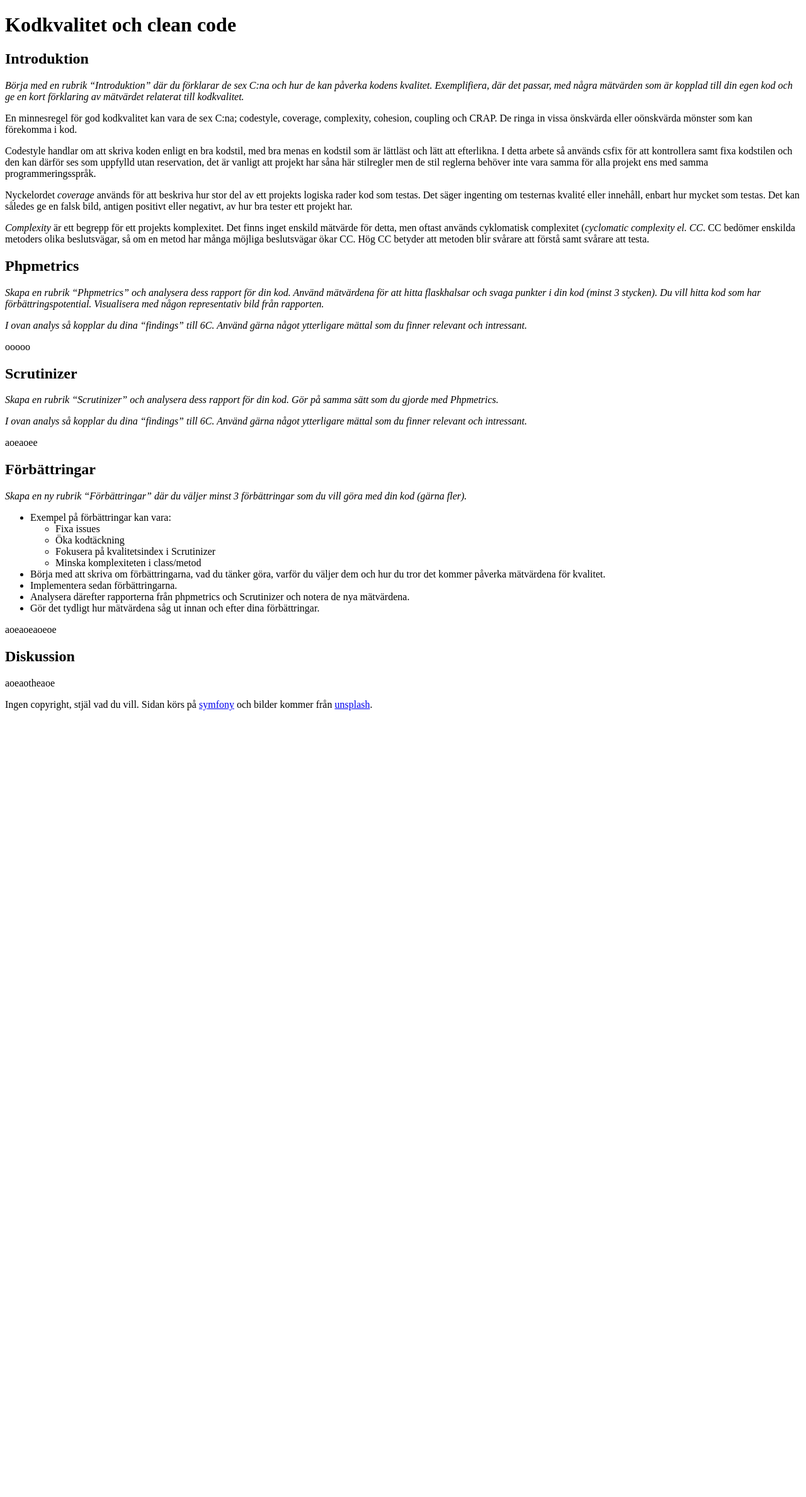
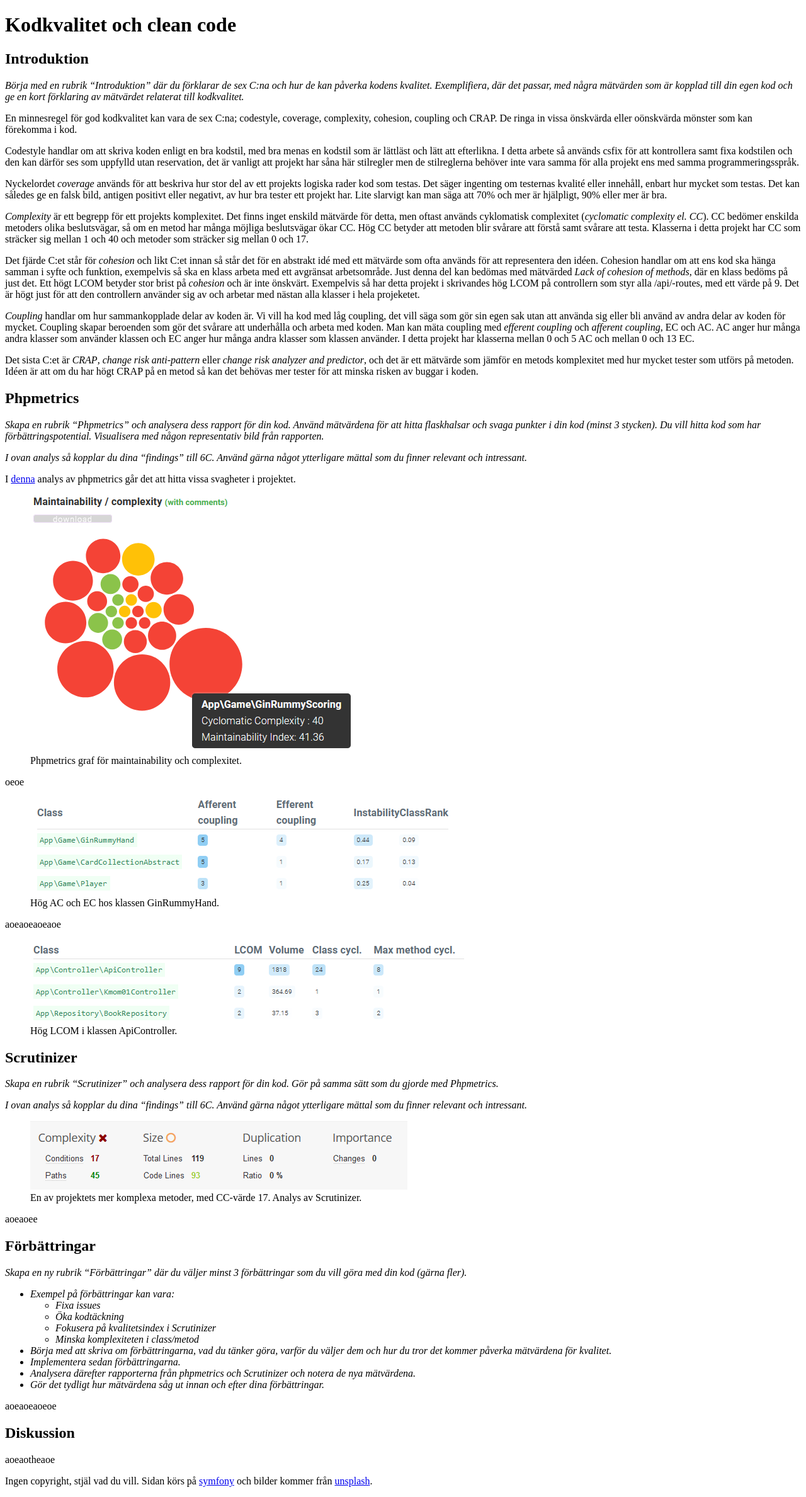
Before and after one commit to missivaeak/mvc-report, a Symfony app: template templates/pages/metrics.html.twig in a window 1280 px wide. Shown: the part 44-2421 px from the top of the page at 63% size. Before the commit the page ends 1172 px from the top, so only its background shows below. Run offline with Twig, Linux system fonts and the light colour scheme; the template is opened without the code that fills it, so the values that code supplies are empty; some libraries are stand-ins or nearby versions.

Commit message:
report half finished

```diff
--- a/assets/styles/_general.scss
+++ b/assets/styles/_general.scss
@@ -36,3 +36,7 @@ ul {
         margin: 0;
     }
 }
+
+figure {
+    margin-bottom: vars.$magic-number;
+}
--- a/assets/styles/_typography.scss
+++ b/assets/styles/_typography.scss
@@ -47,6 +47,12 @@ li {
     margin-bottom: 1.4rem;
 }
 
+figcaption {
+    font-size: 0.9rem;
+    font-family: 'Cabin', serif;
+    color: vars.$text-colour-footer;
+}
+
 pre,
 code {
     color: vars.$text-colour-body;
--- a/templates/pages/metrics.html.twig
+++ b/templates/pages/metrics.html.twig
@@ -11,11 +11,17 @@
 
 <p>En minnesregel för god kodkvalitet kan vara de sex C:na; codestyle, coverage, complexity, cohesion, coupling och CRAP. De ringa in vissa önskvärda eller oönskvärda mönster som kan förekomma i kod.</p>
 
-<p>Codestyle handlar om att skriva koden enligt en bra kodstil, med bra menas en kodstil som är lättläst och lätt att efterlikna. I detta arbete så används csfix för att kontrollera samt fixa kodstilen och den kan därför ses som uppfylld utan reservation, det är vanligt att projekt har såna här stilregler men de stil reglerna behöver inte vara samma för alla projekt ens med samma programmeringsspråk.</p>
+<p>Codestyle handlar om att skriva koden enligt en bra kodstil, med bra menas en kodstil som är lättläst och lätt att efterlikna. I detta arbete så används csfix för att kontrollera samt fixa kodstilen och den kan därför ses som uppfylld utan reservation, det är vanligt att projekt har såna här stilregler men de stilreglerna behöver inte vara samma för alla projekt ens med samma programmeringsspråk.</p>
 
-<p>Nyckelordet <i>coverage</i> används för att beskriva hur stor del av ett projekts logiska rader kod som testas. Det säger ingenting om testernas kvalité eller innehåll, enbart hur mycket som testas. Det kan således ge en falsk bild, antigen positivt eller negativt, av hur bra tester ett projekt har.</p>
+<p>Nyckelordet <i>coverage</i> används för att beskriva hur stor del av ett projekts logiska rader kod som testas. Det säger ingenting om testernas kvalité eller innehåll, enbart hur mycket som testas. Det kan således ge en falsk bild, antigen positivt eller negativt, av hur bra tester ett projekt har. Lite slarvigt kan man säga att 70% och mer är hjälpligt, 90% eller mer är bra.</p>
 
-<p><i>Complexity</i> är ett begrepp för ett projekts komplexitet. Det finns inget enskild mätvärde för detta, men oftast används cyklomatisk complexitet (<i>cyclomatic complexity el. CC</i>. CC bedömer enskilda metoders olika beslutsvägar, så om en metod har många möjliga beslutsvägar ökar CC. Hög CC betyder att metoden blir svårare att förstå samt svårare att testa.</p>
+<p><i>Complexity</i> är ett begrepp för ett projekts komplexitet. Det finns inget enskild mätvärde för detta, men oftast används cyklomatisk complexitet (<i>cyclomatic complexity el. CC</i>). CC bedömer enskilda metoders olika beslutsvägar, så om en metod har många möjliga beslutsvägar ökar CC. Hög CC betyder att metoden blir svårare att förstå samt svårare att testa. Klasserna i detta projekt har CC som sträcker sig mellan 1 och 40 och metoder som sträcker sig mellan 0 och 17.</p>
+
+<p>Det fjärde C:et står för <i>cohesion</i> och likt C:et innan så står det för en abstrakt idé med ett mätvärde som ofta används för att representera den idéen. Cohesion handlar om att ens kod ska hänga samman i syfte och funktion, exempelvis så ska en klass arbeta med ett avgränsat arbetsområde. Just denna del kan bedömas med mätvärded <i>Lack of cohesion of methods</i>, där en klass bedöms på just det. Ett högt LCOM betyder stor brist på <i>cohesion</i> och är inte önskvärt. Exempelvis så har detta projekt i skrivandes hög LCOM på controllern som styr alla /api/-routes, med ett värde på 9. Det är högt just för att den controllern använder sig av och arbetar med nästan alla klasser i hela projeketet.</p>
+
+<p><i>Coupling</i> handlar om hur sammankopplade delar av koden är. Vi vill ha kod med låg coupling, det vill säga som gör sin egen sak utan att använda sig eller bli använd av andra delar av koden för mycket. Coupling skapar beroenden som gör det svårare att underhålla och arbeta med koden. Man kan mäta coupling med <i>efferent coupling</i> och <i>afferent coupling</i>, EC och AC. AC anger hur många andra klasser som använder klassen och EC anger hur många andra klasser som klassen använder. I detta projekt har klasserna mellan 0 och 5 AC och mellan 0 och 13 EC.</p>
+
+<p>Det sista C:et är <i>CRAP</i>, <i>change risk anti-pattern</i> eller <i>change risk analyzer and predictor</i>, och det är ett mätvärde som jämför en metods komplexitet med hur mycket tester som utförs på metoden. Idéen är att om du har högt CRAP på en metod så kan det behövas mer tester för att minska risken av buggar i koden.</p>
 
 <h2>Phpmetrics</h2>
 
@@ -23,7 +29,26 @@
 
 <p><i>I ovan analys så kopplar du dina “findings” till 6C. Använd gärna något ytterligare mättal som du finner relevant och intressant.</i></p>
 
-<p>ooooo</p>
+<p>I <a href="../docs/metrics">denna</a> analys av phpmetrics går det att hitta vissa svagheter i projektet.</p>
+
+<figure>
+    <img src="{{ asset('img/metrics/phpmetrics-maintainability.png') }}" alt="Svårunderhållen klass">
+    <figcaption>Phpmetrics graf för maintainability och complexitet.</figcaption>
+</figure>
+
+<p>oeoe</p>
+
+<figure>
+    <img src="{{ asset('img/metrics/phpmetrics-coupling.png') }}" alt="Klass med hög coupling.">
+    <figcaption>Hög AC och EC hos klassen GinRummyHand.</figcaption>
+</figure>
+
+<p>aoeaoeaoeaoe</p>
+
+<figure>
+    <img src="{{ asset('img/metrics/phpmetrics-cohesion.png') }}" alt="Klass med låg cohesion.">
+    <figcaption>Hög LCOM i klassen ApiController.</figcaption>
+</figure>
 
 <h2>Scrutinizer</h2>
 
@@ -31,13 +56,19 @@
 
 <p><i>I ovan analys så kopplar du dina “findings” till 6C. Använd gärna något ytterligare mättal som du finner relevant och intressant.</i></p>
 
+
+<figure>
+    <img src="{{ asset('img/metrics/scrutinizer-cc.png') }}" alt="Hög cyklomatiskt komplexitet">
+    <figcaption>En av projektets mer komplexa metoder, med CC-värde 17. Analys av Scrutinizer.</figcaption>
+</figure>
+
 <p>aoeaoee</p>
 
 <h2>Förbättringar</h2>
 
 <p><i>Skapa en ny rubrik “Förbättringar” där du väljer minst 3 förbättringar som du vill göra med din kod (gärna fler).</i></p>
 
-<ul>
+<i><ul>
     <li>Exempel på förbättringar kan vara:</li>
     <ul>
         <li>Fixa issues</li>
@@ -49,7 +80,7 @@
     <li>Implementera sedan förbättringarna.</li>
     <li>Analysera därefter rapporterna från phpmetrics och Scrutinizer och notera de nya mätvärdena.</li>
     <li>Gör det tydligt hur mätvärdena såg ut innan och efter dina förbättringar.</li>
-</ul>
+</ul></i>
 
 
 <p>aoeaoeaoeoe</p>
```
Also changed, not shown: README.md, public/img/metrics/phpmetrics-cc.png (added), public/img/metrics/phpmetrics-cohesion.png (added), public/img/metrics/phpmetrics-coupling.png (added), public/img/metrics/phpmetrics-maintainability.png (added), public/img/metrics/scrutinizer-cc.png (added).
